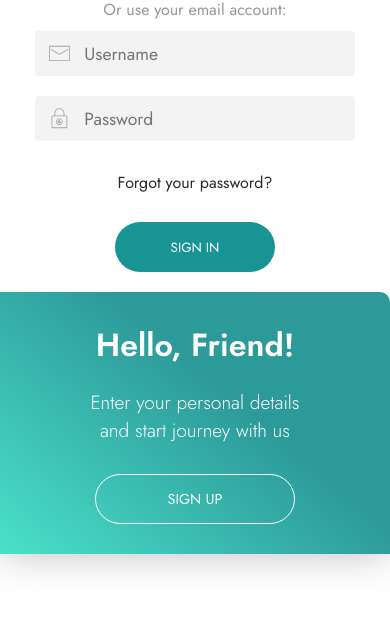
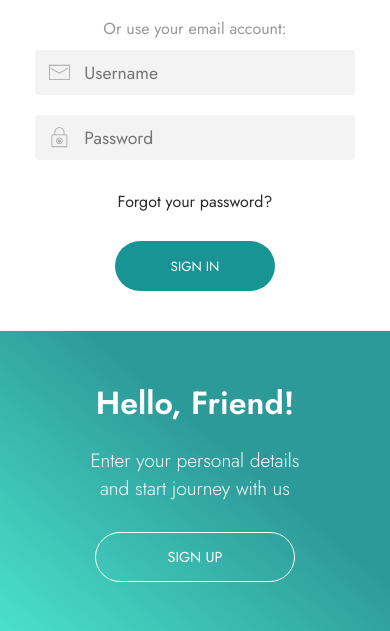
Before and after one commit to codechappie/responsive-green-signin, a plain HTML site: page index.html in a window 390 px wide. Shown: the part 213-844 px from the top of the page. Drawn offline with Linux system fonts and the light colour scheme.

Commit message:
upload updated

```diff
--- a/css/styles.css
+++ b/css/styles.css
@@ -9,6 +9,10 @@ html{
     font-size: 16px;
     height: 100%;
 }
+/* body{
+    background: green;
+    height: 100%;
+} */
 .main_container{
     min-height: 100vh;
     height: auto;
@@ -85,6 +89,9 @@ html{
     align-self: flex-start;
     align-items: center;
     justify-items: center;
+}
+.signin_container .company_logo img{
+    margin-right: 10px;
 }
 .signin_with{
     display: flex;
@@ -185,6 +192,7 @@ html{
     font-size: .9rem;
     color: #fff;
     text-transform: uppercase;
+    cursor: pointer;
 }
 
 
@@ -198,15 +206,17 @@ html{
     }
 }
 @media screen and (max-width: 980px){
-    .main_container{
-        min-height: 100%!important;
-        height: 100%!important;
-    }
-    .signin_main_container{
-        width: 100%!important;
-        height: 100%!important;
-        min-height: 100%!important;
-    }
+   .signin_main_container{
+       width: 100%;
+       height: 100%;
+       margin: 0!important;
+   }
+   .signin_container{
+        border-radius: 0 0 0 0;
+   }
+   .greetings_container{
+       border-radius: 0 0 0 0;
+   }
     .svg_shape{
         display: none;
     }
```
